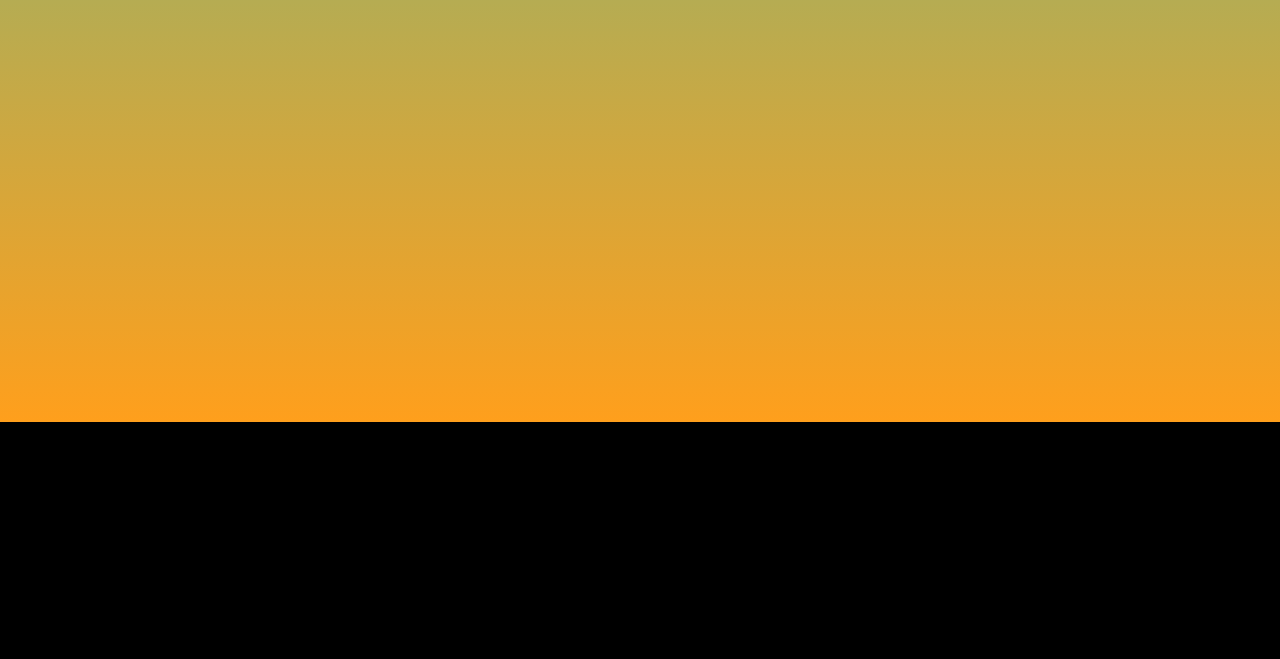
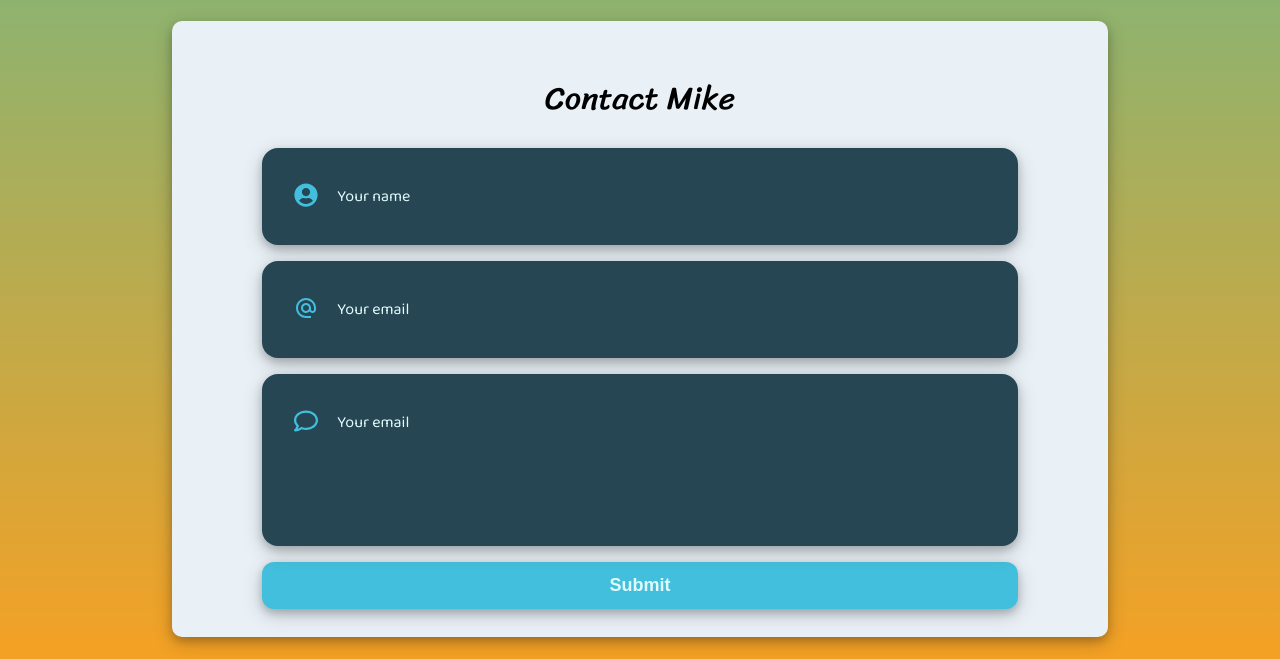
Before and after one commit to mimi5930/mike-miller-dev-port, a React (Vite) app: page / in a window 1280 px wide. Shown: the part 1978-2637 px from the top of the page. Before the commit the page ends 2400 px from the top, so only its background shows below. Built offline with nearby package versions, Linux system fonts and the light colour scheme.

Commit message:
updated contact form

```diff
--- a/src/App.css
+++ b/src/App.css
@@ -12,6 +12,9 @@
   --button-color-active: #bbe6e4;
   --box-shadow: 0 4px 8px 0 #00000033, 0 6px 20px 0 #00000030;
   --form-color: #264653;
+  --img-background-color: #090a0e;
+  --success-color: #28b463;
+  --alert-color: #cb4335;
   /* Fonts */
   --heading-font: 'Sriracha', cursive;
   --text-font: 'Baloo 2', cursive;
@@ -48,7 +51,7 @@ p {
 
 .app {
   min-height: 300vh;
-  background: var(--main-bg-one);
+  background: var(--header-bg-color);
   background-image: linear-gradient(
     var(--main-bg-color-one),
     var(--main-bg-color-two),
--- a/src/components/Dropdown.tsx
+++ b/src/components/Dropdown.tsx
@@ -6,7 +6,7 @@ type Items = {
   icon?: JSX.Element
 }[]
 
-type DropdownProps = {
+type DropdownProps = React.HTMLAttributes<HTMLUListElement> & {
   display?: boolean
   items: Items
   onlyIcons?: boolean
@@ -15,7 +15,8 @@ type DropdownProps = {
 export default function Dropdown({
   display = false,
   items,
-  onlyIcons = false
+  onlyIcons = false,
+  ...rest
 }: DropdownProps) {
   return (
     <ul
@@ -23,6 +24,7 @@ export default function Dropdown({
         ${display ? `${styles.containerShow}` : ''}${
         onlyIcons ? ` ${styles.containerIcons}` : ''
       }`}
+      {...rest}
     >
       {items.map((item, index) => {
         return (
--- /dev/null
+++ b/src/components/index.ts
@@ -0,0 +1 @@
+export { default as Dialogue } from './Dialogue'
--- /dev/null
+++ b/src/components/styles/dialogue.module.css
@@ -0,0 +1,50 @@
+.dialogue {
+  border: none !important;
+  border-radius: 10px;
+  box-shadow: var(--box-shadow);
+  padding: 2rem;
+  width: 70vw;
+  max-height: 60vh;
+  animation: appear 0.3s ease-out forwards;
+}
+
+.dialogueWrapper {
+  display: flex;
+  flex-direction: column;
+  align-items: center;
+  text-align: center;
+}
+
+.dialogue::backdrop {
+  background: rgba(0, 0, 0, 0.5);
+  backdrop-filter: blur(3px);
+}
+
+.dialogueWrapper h1 {
+  margin: none 0;
+}
+
+.successText {
+  margin: 0;
+  color: var(--success-color);
+}
+
+.errorText {
+  margin: 0;
+  color: var(--alert-color);
+}
+
+.dialogue p {
+  margin: none 0;
+}
+
+@keyframes appear {
+  0% {
+    scale: 0;
+    opacity: 0;
+  }
+  100% {
+    scale: 1;
+    opacity: 1;
+  }
+}
--- /dev/null
+++ b/src/components/svg/index.ts
@@ -0,0 +1,2 @@
+export { default as SuccessIcon } from './success'
+export { default as ErrorIcon } from './error'
--- /dev/null
+++ b/src/components/svg/styles/error.module.css
@@ -0,0 +1,25 @@
+.exclamation {
+  animation: bounceVertical 0.4s alternate ease-in-out infinite;
+}
+
+.svg {
+  animation: moveHorizontal 0.7s alternate ease-in-out infinite;
+}
+
+@keyframes bounceVertical {
+  0% {
+    transform: translateY(0);
+  }
+  100% {
+    transform: translateY(-1px);
+  }
+}
+
+@keyframes moveHorizontal {
+  0% {
+    transform: translateX(-2px);
+  }
+  100% {
+    transform: translateX(2px);
+  }
+}
--- /dev/null
+++ b/src/components/svg/styles/success.module.css
@@ -0,0 +1,25 @@
+.line {
+  animation: bounceVertical 0.4s alternate ease-in-out infinite;
+}
+
+.svg {
+  animation: moveHorizontal 0.7s alternate ease-in-out infinite;
+}
+
+@keyframes bounceVertical {
+  0% {
+    transform: translateY(2px) translateX(0px);
+  }
+  100% {
+    transform: translateY(2.5px) translateX(-0.1px);
+  }
+}
+
+@keyframes moveHorizontal {
+  0% {
+    transform: translateX(-2px);
+  }
+  100% {
+    transform: translateX(2px);
+  }
+}
--- /dev/null
+++ b/src/pages/Contact.tsx
@@ -0,0 +1,148 @@
+import styles from './style/contact.module.css'
+import {
+  FaUserCircle,
+  FaRegComment,
+  FaTimesCircle,
+  FaSpinner
+} from 'react-icons/fa'
+import { MdAlternateEmail } from 'react-icons/md'
+import { SubmitHandler, useForm } from 'react-hook-form'
+import { zodResolver } from '@hookform/resolvers/zod'
+import { type ContactFormSchema, contactFormSchema } from '../utils/schema'
+import { useRef, useState } from 'react'
+import { Dialogue } from '../components'
+
+export default function Contact() {
+  const dialogRef = useRef<HTMLDialogElement>(null)
+  const [success, setSuccess] = useState<boolean>(false)
+
+  function toggleDialogue() {
+    if (!dialogRef.current) {
+      return
+    }
+    dialogRef.current.hasAttribute('open')
+      ? dialogRef.current.close()
+      : dialogRef.current.showModal()
+  }
+
+  const handleDialogue = (success: boolean, error = false) => {
+    if (success) {
+      setSuccess(true)
+      toggleDialogue()
+      reset()
+    } else if (error) {
+      setSuccess(false)
+      console.log(error)
+      toggleDialogue()
+    } else {
+      setSuccess(false)
+      toggleDialogue()
+    }
+  }
+
+  const {
+    register,
+    handleSubmit,
+    reset,
+    formState: { errors, isSubmitting }
+  } = useForm<ContactFormSchema>({ resolver: zodResolver(contactFormSchema) })
+
+  const onSubmit: SubmitHandler<ContactFormSchema> = async data => {
+    try {
+      const response: Response = await fetch(
+        'https://formsubmit.co/ajax/mikej.miller440@gmail.com',
+        {
+          method: 'POST',
+          headers: {
+            'Content-Type': 'application/json',
+            Accept: 'application/json'
+          },
+          body: JSON.stringify(data)
+        }
+      )
+      if (!response.ok) {
+        handleDialogue(false)
+      } else {
+        handleDialogue(true)
+      }
+    } catch (error) {
+      handleDialogue(false, true)
+    }
+  }
+
+  return (
+    <div className={styles.container} id="contact">
+      <form className={styles.form} onSubmit={handleSubmit(onSubmit)}>
+        <h1 className={styles.pageTitle}>Contact Mike</h1>
+        <div className={styles.inputContainer}>
+          <label htmlFor="name">Name</label>
+          <input
+            type="text"
+            defaultValue=""
+            {...register('name')}
+            aria-invalid={errors.name ? 'true' : 'false'}
+            placeholder={errors.name ? errors.name?.message : 'Your name'}
+          />
+          {!errors.name ? (
+            <FaUserCircle className={styles.inputIcon} />
+          ) : (
+            <FaTimesCircle
+              className={`${styles.inputIcon} ${styles.errorIcon}`}
+            />
+          )}
+        </div>
+        <div className={styles.inputContainer}>
+          <label htmlFor="email">Email</label>
+          <input
+            type="email"
+            defaultValue=""
+            {...register('email')}
+            aria-invalid={errors.email ? 'true' : 'false'}
+            placeholder={errors.email ? errors.email?.message : 'Your email'}
+          />
+          {!errors.email ? (
+            <MdAlternateEmail className={styles.inputIcon} />
+          ) : (
+            <FaTimesCircle
+              className={`${styles.inputIcon} ${styles.errorIcon}`}
+            />
+          )}
+        </div>
+        <div className={styles.inputContainer}>
+          <label htmlFor="message">Message or Question</label>
+          <textarea
+            {...register('message')}
+            rows={4}
+            aria-invalid={errors.message ? 'true' : 'false'}
+            placeholder={
+              errors.message ? errors.message?.message : 'Your email'
+            }
+          />
+          {!errors.message ? (
+            <FaRegComment className={styles.inputIcon} />
+          ) : (
+            <FaTimesCircle
+              className={`${styles.inputIcon} ${styles.errorIcon}`}
+            />
+          )}
+        </div>
+        <button
+          type="submit"
+          className={styles.submitButton}
+          disabled={isSubmitting}
+        >
+          {isSubmitting ? (
+            <FaSpinner className={styles.loadingSpinner} />
+          ) : (
+            'Submit'
+          )}
+        </button>
+      </form>
+      <Dialogue
+        success={success}
+        ref={dialogRef}
+        toggleDialogue={toggleDialogue}
+      />
+    </div>
+  )
+}
--- a/src/pages/style/contact.css
+++ b/src/pages/style/contact.module.css
@@ -1,4 +1,4 @@
-.contact-container {
+.container {
   height: 100vh;
   display: flex;
   flex-direction: column;
@@ -7,12 +7,12 @@
   overflow-x: hidden;
 }
 
-.contact-page-title {
+.pageTitle {
   font-size: 4em;
   text-align: center;
 }
 
-.contact-form {
+.form {
   min-height: 72vh;
   width: 70vw;
   background-color: var(--box-color);
@@ -26,7 +26,7 @@
   animation: initial-enter 0.4s ease-in;
 }
 
-.form-input-container {
+.inputContainer {
   background-color: var(--form-color);
   box-shadow: var(--box-shadow);
   padding: 20px;
@@ -38,14 +38,14 @@
   justify-content: flex-end;
 }
 
-.form-input-container label {
+.inputContainer label {
   display: block;
   width: 0;
   visibility: hidden;
 }
 
-.form-input-container input,
-.form-input-container textarea {
+.inputContainer input,
+.inputContainer textarea {
   font-family: var(--text-font);
   color: var(--text-color);
   width: 90%;
@@ -56,23 +56,23 @@
   resize: none;
 }
 
-.form-input-container input::placeholder,
-.form-input-container textarea::placeholder {
+.inputContainer input::placeholder,
+.inputContainer textarea::placeholder {
   color: var(--text-color);
   transition: opacity 0.2s ease-in;
 }
 
-.form-input-container input:focus,
-.form-input-container textarea:focus {
+.inputContainer input:focus,
+.inputContainer textarea:focus {
   outline: none;
 }
 
-.form-input-container input:focus::placeholder,
-.form-input-container textarea:focus::placeholder {
+.inputContainer input:focus::placeholder,
+.inputContainer textarea:focus::placeholder {
   opacity: 0;
 }
 
-.form-input-icon {
+.inputIcon {
   color: var(--button-color);
   font-size: 1.5em;
   position: absolute;
@@ -81,22 +81,20 @@
   transition: all 100ms;
 }
 
-.success-icon {
-  transition: all 1s;
+.successIcon {
   color: green;
 }
 
-.error-icon {
-  transition: all 1s;
+.errorIcon {
   color: red;
 }
 
-.form-input-container input:focus + .form-input-icon,
-.form-input-container textarea:focus + .form-input-icon {
+.inputContainer input:focus + .inputIcon,
+.inputContainer textarea:focus + .inputIcon {
   top: 33px;
 }
 
-.form-submit-button {
+.submitButton {
   width: 640px;
   transition: all 0.5s ease-out;
   display: flex;
@@ -104,17 +102,17 @@
   align-items: center;
 }
 
-.form-submit-button-loading {
+.submitButtonLoading {
   border-radius: 90px;
   max-width: 60px;
   transition: all 0.5s ease-out;
 }
 
-.form-submit-button:disabled {
+.submitButton:disabled {
   cursor: not-allowed;
 }
 
-.form-submit-button:disabled:hover {
+.submitButton:disabled:hover {
   background-color: var(--button-color);
 }
 
@@ -127,10 +125,10 @@ input:-webkit-autofill:active {
   -webkit-text-fill-color: var(--text-color) !important;
 }
 
-.loading-spinner {
+.loadingSpinner {
   color: var(--text-color);
-  animation: appear 1s ease-out forwards, spin 2s linear infinite,
-    grow-shrink 1.5s 1.5s linear alternate infinite;
+  animation: appear 1s ease-out forwards, spin 2s linear infinite;
+  /* grow-shrink 1.5s 1.5s linear alternate infinite; */
 }
 
 @keyframes appear {
@@ -165,25 +163,25 @@ input:-webkit-autofill:active {
 /* MOBILE DISPLAY */
 
 @media screen and (max-width: 900px), screen and (max-height: 1120px) {
-  .contact-container {
+  .container {
     min-height: 100vh;
   }
 
-  .contact-page-title {
+  .pageTitle {
     font-size: 2em;
     text-align: center;
   }
 
-  .form-input-container {
+  .inputContainer {
     width: 80%;
   }
 
-  .form-submit-button {
+  .submitButton {
     width: calc(80% + 40px);
   }
 
-  .form-input-container input,
-  .form-input-container textarea {
+  .inputContainer input,
+  .inputContainer textarea {
     margin-left: 25px;
   }
 }
```
Also changed, not shown: src/components/Dialogue.tsx (added, +47 -0 lines), src/components/svg/error.tsx (added, +26 -0 lines), src/components/svg/success.tsx (added, +27 -0 lines).
